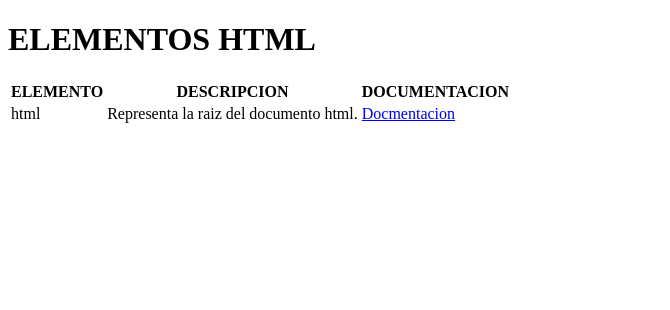
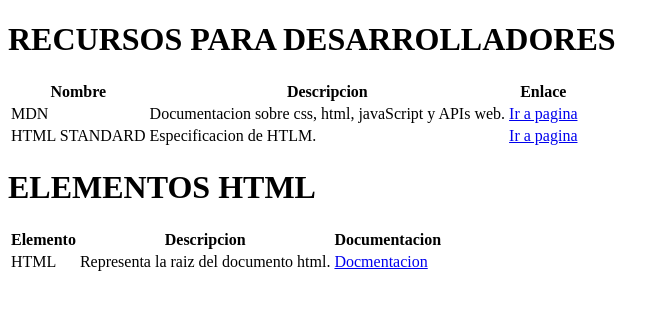
Before and after one commit to ricardo051199/mi-manual, a plain HTML site: page index.html in a window 1280 px wide. Shown: the whole page, without its empty margins (0-670 px from the left). Drawn offline with Linux system fonts and the light colour scheme.

Commit message:
Crear documentacion de recursos para el desarrollador

```diff
--- a/index.html
+++ b/index.html
@@ -1,5 +1,5 @@
 <!DOCTYPE html>
-<html lang="en">
+<html lang="es">
 <head>
     <meta charset="UTF-8">
     <meta http-equiv="X-UA-Compatible" content="IE=edge">
@@ -7,20 +7,42 @@
     <title>Document</title>
 </head>
 <body>
+    <h1>RECURSOS PARA DESARROLLADORES</h1>
+    <table>
+        <thead>
+            <tr>
+                <th>Nombre</th>
+                <th>Descripcion</th>
+                <th>Enlace</th>
+            </tr>
+        </thead>
+        <tbody>
+            <tr>
+                <td>MDN</td>
+                <td>Documentacion sobre css, html, javaScript y APIs web.</td>
+                <td><a href="https://developer.mozilla.org/es" target="_blank">Ir a pagina</a></td>
+            </tr>
+            <tr>
+                <td>HTML STANDARD</td>
+                <td>Especificacion de HTLM.</td>
+                <td><a href="https://html.spec.whatwg.org/" target="_blank">Ir a pagina</a></td>
+            </tr>
+        </tbody>
+    </table>
     <h1>ELEMENTOS HTML</h1>
     <table>
         <thead>
             <tr>
-                <th>ELEMENTO</th>
-                <th>DESCRIPCION</th>
-                <th>DOCUMENTACION</th>
+                <th>Elemento</th>
+                <th>Descripcion</th>
+                <th>Documentacion</th>
             </tr>
         </thead>
         <tbody>
             <tr>
-                <td>html</td>
+                <td>HTML</td>
                 <td>Representa la raiz del documento html.</td>
-                <td><a href="https://developer.mozilla.org/en-US/docs/Web/HTML/Element/html">Docmentacion</a></td>
+                <td><a href="https://developer.mozilla.org/en-US/docs/Web/HTML/Element/html" target="_blank">Docmentacion</a></td>
             </tr>
         </tbody>
     </table>
```
